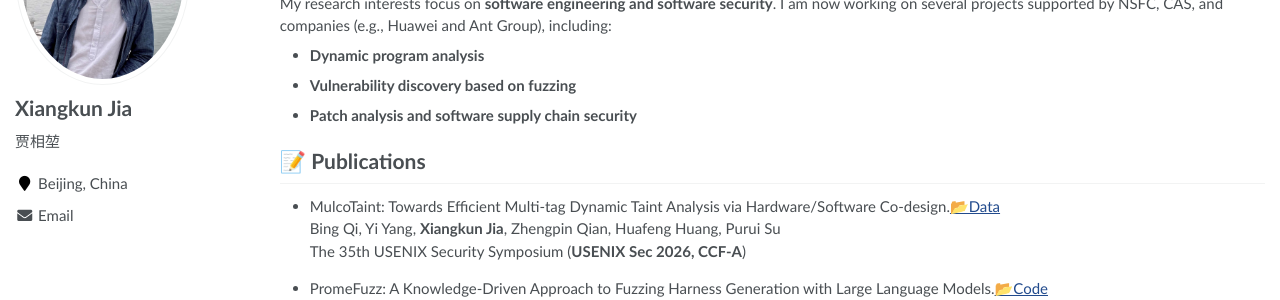
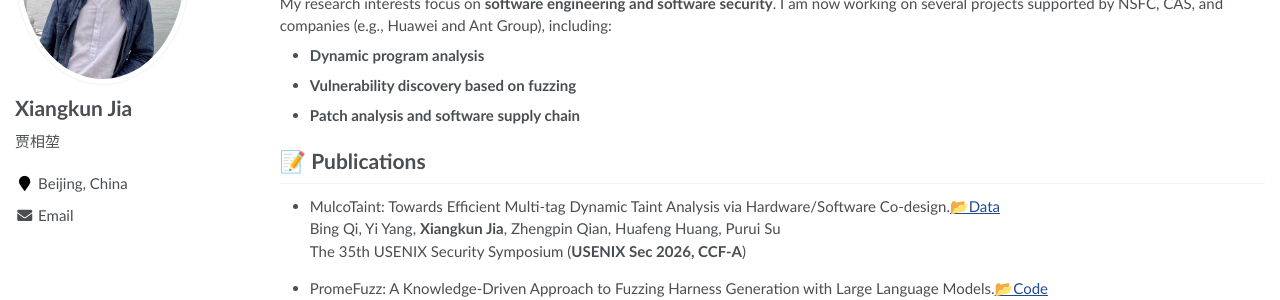
Before and after one commit to ajax4sec/ajax4sec.github.io, a Jekyll site: the page built from _pages/about.md, in a window 1280 px wide and 900 px high. Shown: the part 227-527 px from the top of the window. Built offline with Jekyll 4.4.1, drawn with Linux system fonts in a browser that asks for light colours.

Commit message:
Update about.md

```diff
--- a/_pages/about.md
+++ b/_pages/about.md
@@ -30,7 +30,7 @@ I am now working on several projects supported by NSFC, CAS, and companies (e.g.
 <ul>
 <li><b>Dynamic program analysis</b></li>
 <li><b>Vulnerability discovery based on fuzzing</b></li>
-<li><b>Patch analysis and software supply chain security</b></li>
+<li><b>Patch analysis and software supply chain</b></li>
 </ul>
 </div>
 
```
